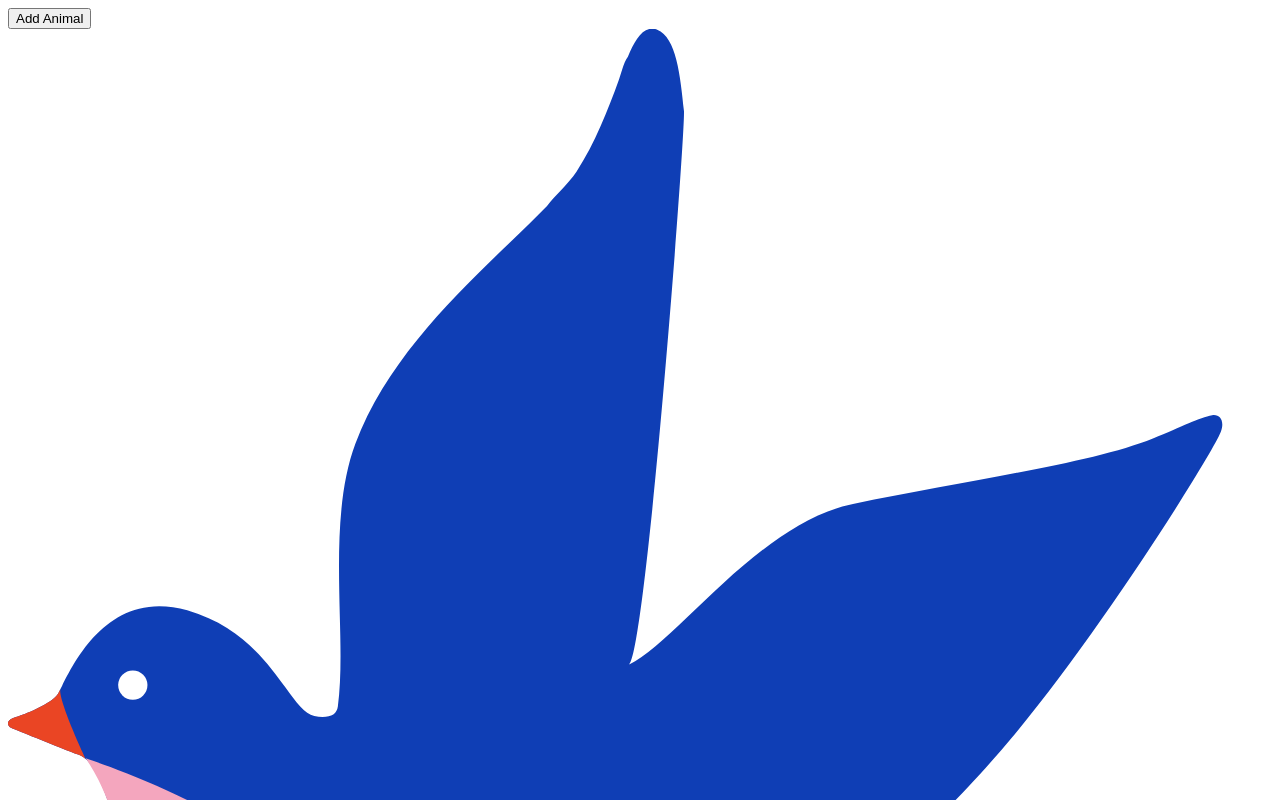
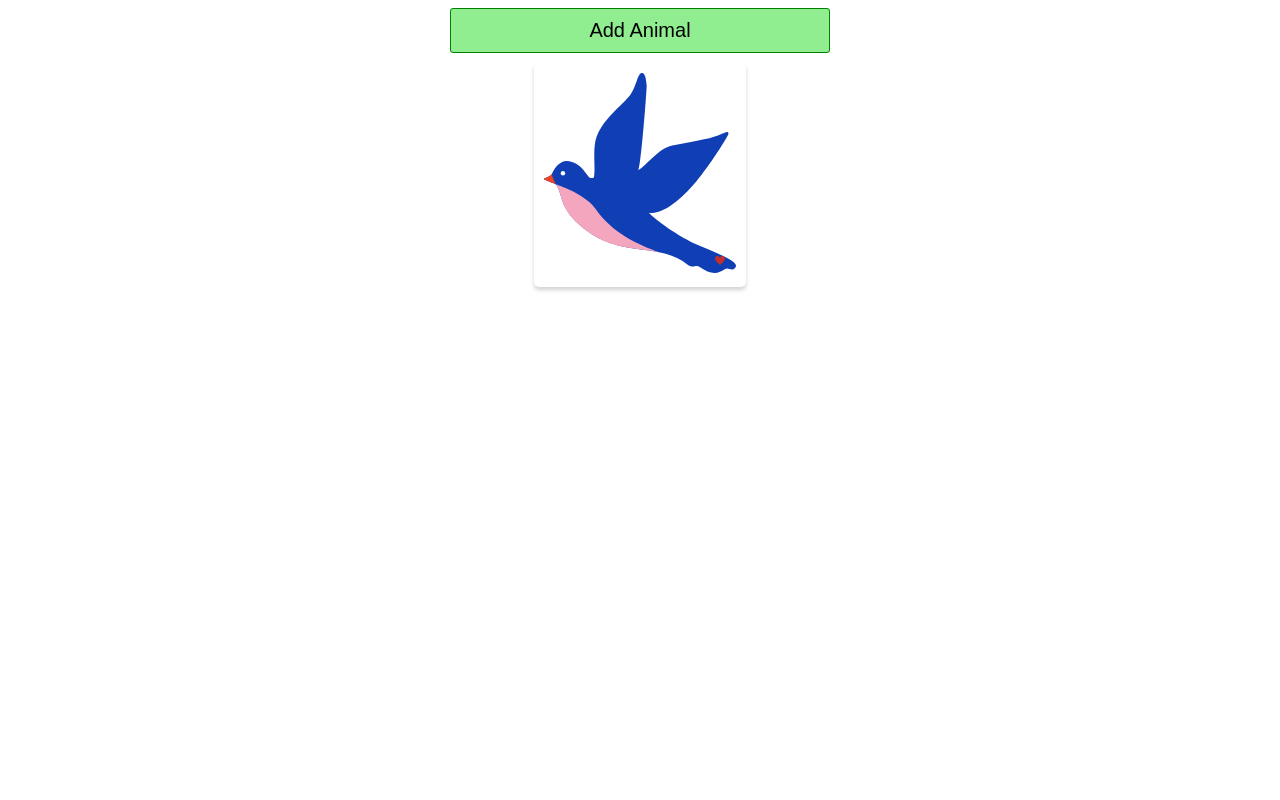
Before and after one commit to blksmk8483/animals, a React (Create React App) app: page / in a window 1280 px wide. Both pictures are taken after a click on the button "Add Animal". Shown: the top 800 px of the page. Built offline with nearby package versions, Linux system fonts and the light colour scheme.

Commit message:
added more styling to the animals and heart

```diff
--- /dev/null
+++ b/src/AnimalShow.css
@@ -0,0 +1,18 @@
+.animal-show {
+    position: relative;
+    /* border: 1px solid lightgray; */
+    padding: 10px;
+    border-radius: 5px;
+    margin: 10px;
+    box-shadow: 0px 3px 4px lightgray;
+}
+
+.animal {
+    height: 200px;
+}
+
+.heart {
+    position: absolute;
+    bottom: 10%;
+    right: 10%;
+}
--- a/src/AnimalShow.js
+++ b/src/AnimalShow.js
@@ -1,3 +1,4 @@
+import './AnimalShow.css';
 import { useState } from 'react';
 import bird from './svg/bird.svg';
 import cat from './svg/cat.svg';
@@ -19,9 +20,10 @@
     };
 
     return (
-    <div onClick={handleClick}>
-        <img alt="animal" src={svgMap[type]} />
+    <div className='animal-show' onClick={handleClick}>
+        <img className='animal' alt="animal" src={svgMap[type]} />
         <img
+        className='heart'
         alt="heart"
         src={heart}
         style={{ width: 10 + 10 * clicks + 'px' }}
--- /dev/null
+++ b/src/App.css
@@ -0,0 +1,21 @@
+.app {
+    display: flex;
+    flex-direction: column;
+    align-items: center;
+}
+
+button {
+    background-color: lightgreen;
+    border: 1px solid green;
+    border-radius: 3px;
+    font-size: 20px;
+    padding: 10px;
+    width: 30%;
+}
+
+.animal-list {
+    display: flex;
+    flex-direction: row;
+    flex-wrap: wrap;
+    justify-content: center;
+}
--- a/src/App.js
+++ b/src/App.js
@@ -15,8 +15,10 @@
 
 
 // --------- Option 2 way to write this --------
+import './App.css';
 import { useState } from "react";
 import AnimalShow from "./AnimalShow";
+
 
 function getRandomAnimal() {
     const animals = ['bird', 'cat', 'cow', 'dog', 'gator', 'horse'];
@@ -55,9 +57,9 @@
     });
 
     return (
-    <div>
+    <div className='app'>
         <button onClick={handleClick}>Add Animal</button>
-        <div>{renderedAnimals}</div>
+        <div className='animal-list'>{renderedAnimals}</div>
     </div>
     );
 }
```
